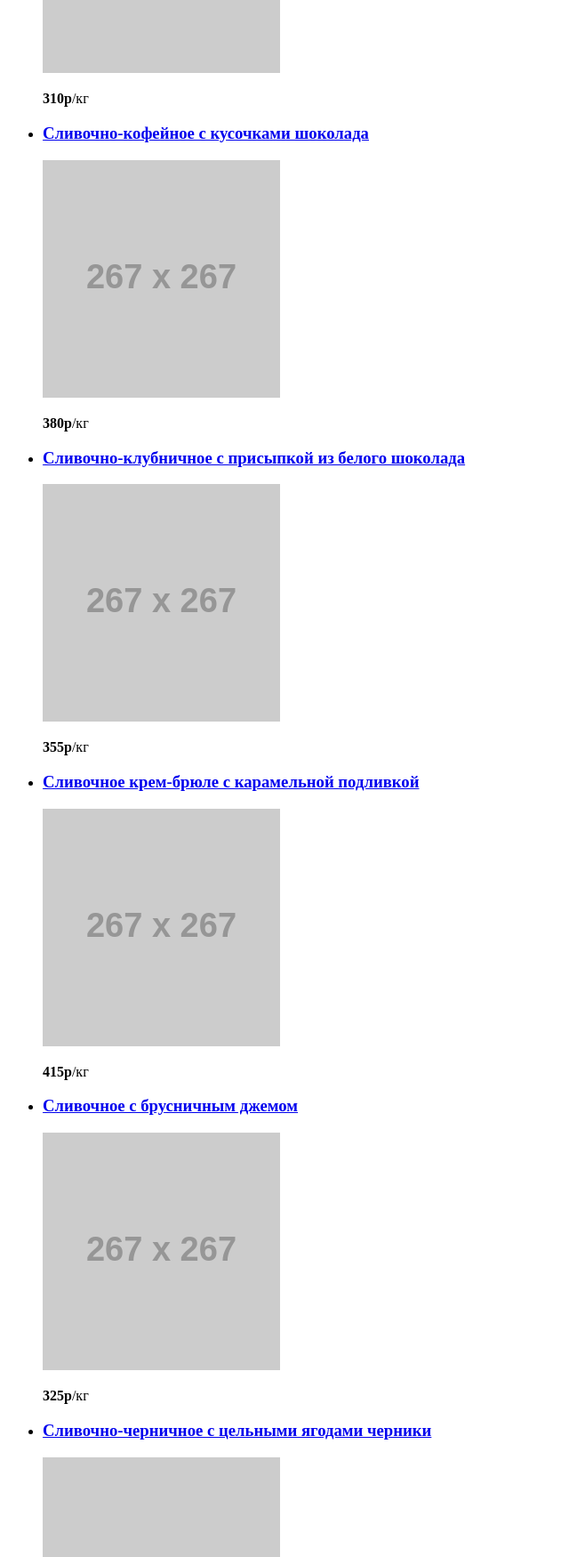
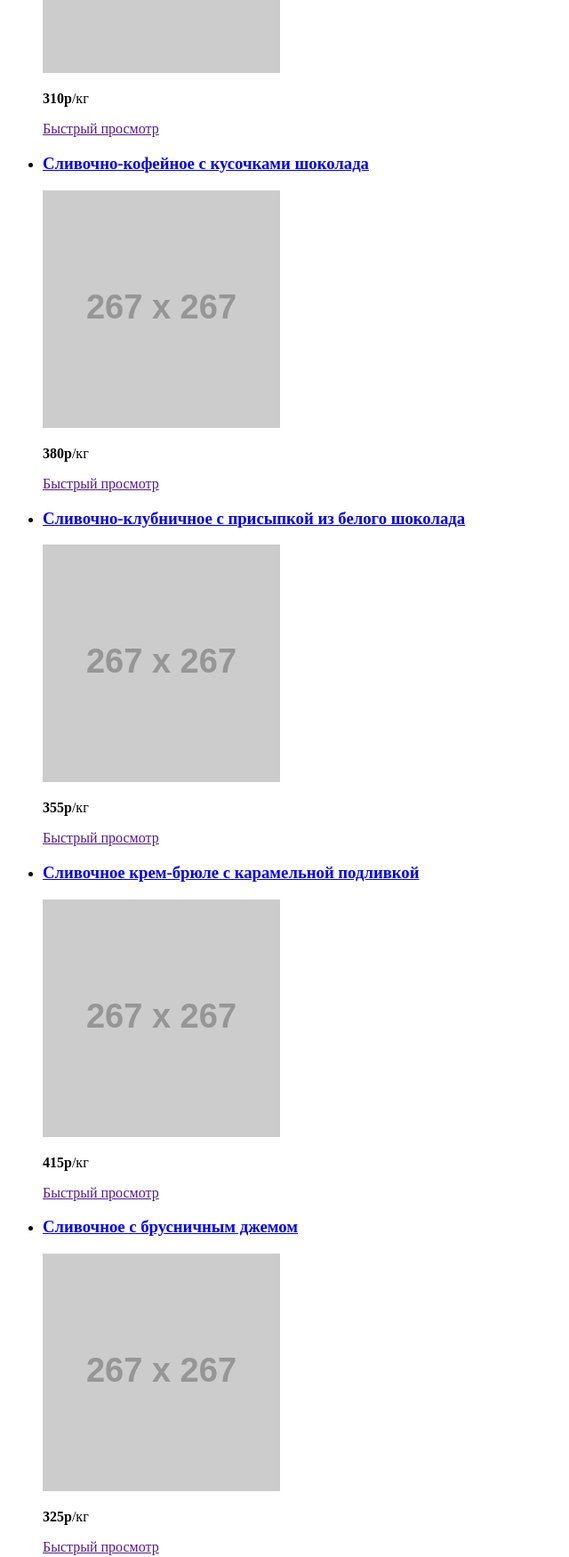
Before and after one commit to MrBlackD/27219-gllacy, a plain HTML site: page catalog.html in a window 1280 px wide. Shown: the part 800-2550 px from the top of the page at 89% size, without its empty margins (0-640 px from the left). Drawn offline with Linux system fonts and the light colour scheme; placeholder pictures from the web are drawn by us.

Commit message:
Добавил разметку кнопок "Быстрый просмотр"

```diff
--- a/catalog.html
+++ b/catalog.html
@@ -49,6 +49,7 @@
                         <img src="http://placehold.it/267x267" width="267" height="267" alt="Сливочное с апельсиновым джемом и цитрусовой стружкой"/>
                     </a>
                     <p class="icecream-price"><b>310р</b>/кг</p>
+                    <a href="" class="button">Быстрый просмотр</a>
                 </li>
                 <li>
                     <h3><a href="catalog-item.html">Сливочно-кофейное с кусочками шоколада</a></h3>
@@ -56,6 +57,7 @@
                         <img src="http://placehold.it/267x267" width="267" height="267" alt="Сливочно-кофейное с кусочками шоколада"/>
                     </a>
                     <p class="icecream-price"><b>380р</b>/кг</p>
+                    <a href="" class="button">Быстрый просмотр</a>
                 </li>
                 <li>
                     <h3><a href="catalog-item.html">Сливочно-клубничное с присыпкой из белого шоколада</a></h3>
@@ -63,6 +65,7 @@
                         <img src="http://placehold.it/267x267" width="267" height="267" alt="Сливочно-клубничное с присыпкой из белого шоколада"/>
                     </a>
                     <p class="icecream-price"><b>355р</b>/кг</p>
+                    <a href="" class="button">Быстрый просмотр</a>
                 </li>
                 <li>
                     <h3><a href="catalog-item.html">Сливочное крем-брюле с карамельной подливкой</a></h3>
@@ -70,6 +73,7 @@
                         <img src="http://placehold.it/267x267" width="267" height="267" alt="Сливочное крем-брюле с карамельной подливкой"/>
                     </a>
                     <p class="icecream-price"><b>415р</b>/кг</p>
+                    <a href="" class="button">Быстрый просмотр</a>
                 </li>
                 <li>
                     <h3><a href="catalog-item.html">Сливочное с брусничным джемом</a></h3>
@@ -77,6 +81,7 @@
                         <img src="http://placehold.it/267x267" width="267" height="267" alt="Сливочное с брусничным джемом"/>
                     </a>
                     <p class="icecream-price"><b>325р</b>/кг</p>
+                    <a href="" class="button">Быстрый просмотр</a>
                 </li>
                 <li>
                     <h3><a href="catalog-item.html">Сливочно-черничное с цельными ягодами черники</a></h3>
@@ -84,6 +89,7 @@
                         <img src="http://placehold.it/267x267" width="267" height="267" alt="Сливочно-черничное с цельными ягодами черники"/>
                     </a>
                     <p class="icecream-price"><b>410р</b>/кг</p>
+                    <a href="" class="button">Быстрый просмотр</a>
                 </li>
                 <li>
                     <h3><a href="catalog-item.html">Сливочно-лимонное с карамельной присыпкой</a></h3>
@@ -91,6 +97,7 @@
                         <img src="http://placehold.it/267x267" width="267" height="267" alt="Сливочно-лимонное с карамельной присыпкой"/>
                     </a>
                     <p class="icecream-price"><b>375р</b>/кг</p>
+                    <a href="" class="button">Быстрый просмотр</a>
                 </li>
                 <li>
                     <h3><a href="catalog-item.html">Сливочное с шоколадной стружкой</a></h3>
@@ -98,6 +105,7 @@
                         <img src="http://placehold.it/267x267" width="267" height="267" alt="Сливочное с шоколадной стружкой"/>
                     </a>
                     <p class="icecream-price"><b>320р</b>/кг</p>
+                    <a href="" class="button">Быстрый просмотр</a>
                 </li>
                 <li>
                     <h3><a href="catalog-item.html">Сливочно-ванильное с кусочками шоколада</a></h3>
@@ -105,6 +113,7 @@
                         <img src="http://placehold.it/267x267" width="267" height="267" alt="Сливочно-ванильное с кусочками шоколада"/>
                     </a>
                     <p class="icecream-price"><b>440р</b>/кг</p>
+                    <a href="" class="button">Быстрый просмотр</a>
                 </li>
                 <li>
                     <h3><a href="catalog-item.html">Сливочноe с ментоловым сиропом</a></h3>
@@ -112,6 +121,7 @@
                         <img src="http://placehold.it/267x267" width="267" height="267" alt="Сливочноe с ментоловым сиропом"/>
                     </a>
                     <p class="icecream-price"><b>435р</b>/кг</p>
+                    <a href="" class="button">Быстрый просмотр</a>
                 </li>
                 <li>
                     <h3><a href="catalog-item.html">Сливочное с кусочками черного шоколада</a></h3>
@@ -119,6 +129,7 @@
                         <img src="http://placehold.it/267x267" width="267" height="267" alt="Сливочное с кусочками черного шоколада"/>
                     </a>
                     <p class="icecream-price"><b>355р</b>/кг</p>
+                    <a href="" class="button">Быстрый просмотр</a>
                 </li>
                 <li>
                     <h3><a href="catalog-item.html">Сливочное с мятным сиропом</a></h3>
@@ -126,6 +137,7 @@
                         <img src="http://placehold.it/267x267" width="267" height="267" alt="Сливочное с мятным сиропом"/>
                     </a>
                     <p class="icecream-price"><b>420р</b>/кг</p>
+                    <a href="" class="button">Быстрый просмотр</a>
                 </li>
             </ul>
         </section>
```
